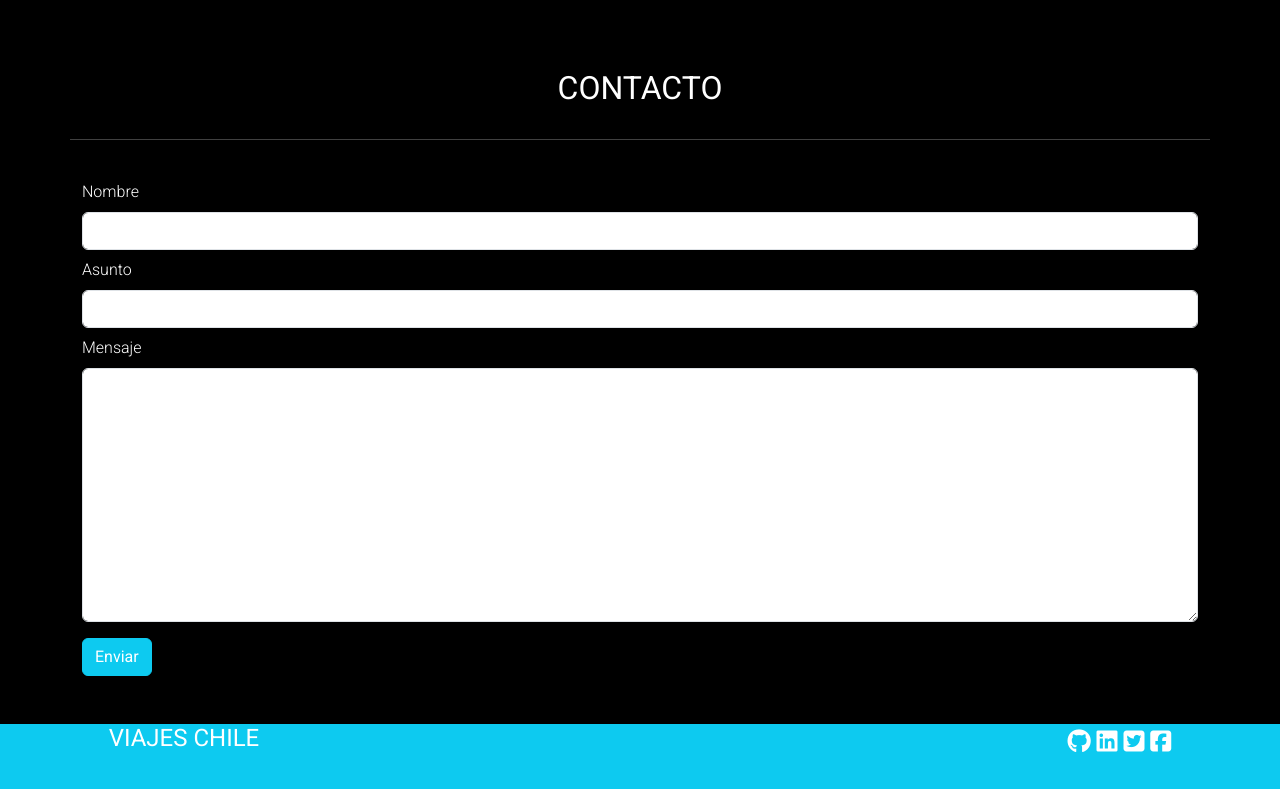
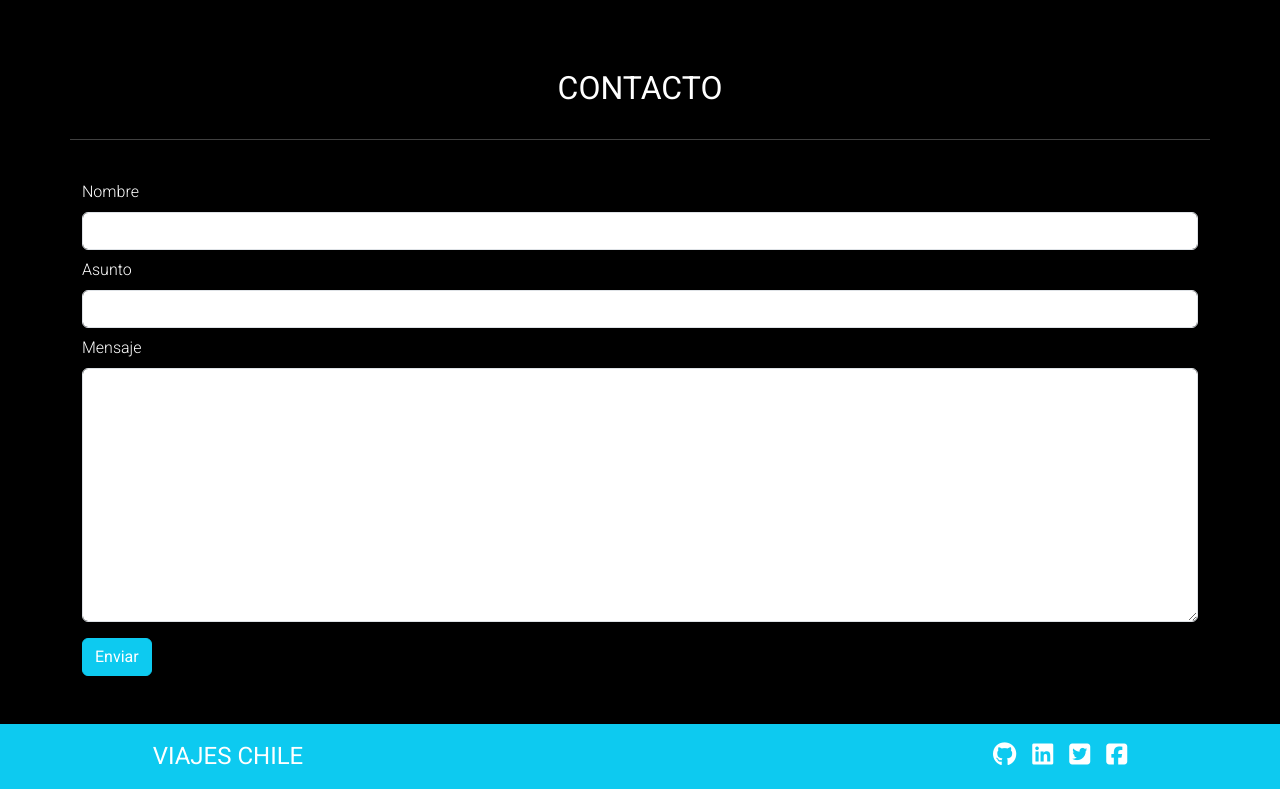
Before and after one commit to Mirkopantufla/dl-viajes-chile, a plain HTML site: page index.html in a window 1280 px wide. Shown: the part 1808-2597 px from the top of the page. Drawn offline with nearby package versions, Linux system fonts and the light colour scheme.

Commit message:
Footer terminado, se alinean los textos y se da formato esperado.

```diff
--- a/index.html
+++ b/index.html
@@ -33,11 +33,11 @@
 
 <body class="container-fluid p-0" data-spy="scroll">
 
-  <nav class="navbar navbar-expand-lg fixed-top py-1 ">
+  <nav class="navbar navbar-expand-lg fixed-top p-0 mt-1" data-bs-theme="dark">
     <div class="container">
       <a class="navbar-brand d-flex align-items-center column-gap-2 fw-normal" href="#"><img class="svg-icon"
           src="viajes.svg" alt="Avion sobre planeta tierra">Viajes Chile</a>
-      <div class="collapse navbar-collapse flex-grow-0" id="navbarNav">
+      <div class="collapse navbar-collapse flex-grow-0" id="navbarTogglerDemo02">
         <ul class="navbar-nav me-auto">
           <li class="nav-item">
             <a class="nav-link" href="#scrollspyInicio">Inicio</a>
@@ -210,16 +210,15 @@
       </section>
     </div>
   </main>
-  <footer class="bg-info">
-    <div class="row">
-      <div class="offset-1 col-10 d-flex justify-content-between">
-        <h2 class="fw-normal fs-4">VIAJES CHILE</h2>
-        <div class="fs-4">
-          <i class="fa-brands fa-github"></i>
-          <i class="fa-brands fa-linkedin"></i>
-          <i class="fa-brands fa-square-twitter"></i>
-          <i class="fa-brands fa-square-facebook"></i>
-        </div>
+  <footer class="row d-flex align-items-center bg-info px-5">
+
+    <div class="offset-1 col-10 d-flex justify-content-between px-3">
+      <h2 class="fw-normal fs-4 m-0 d-flex align-items-center">VIAJES CHILE</h2>
+      <div class="fs-4 d-flex column-gap-3">
+        <i class="fa-brands fa-github"></i>
+        <i class="fa-brands fa-linkedin"></i>
+        <i class="fa-brands fa-square-twitter"></i>
+        <i class="fa-brands fa-square-facebook"></i>
       </div>
     </div>
   </footer>
```
